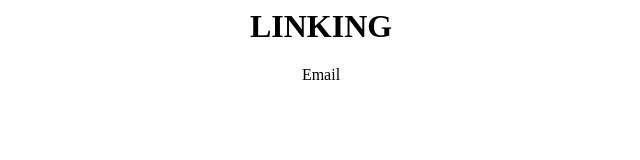
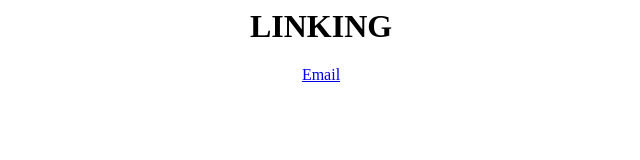
Before and after one commit to Jailbreakwinner38/repo, a plain HTML site: page index.html in a window 1280 px wide. Shown: the full height of the page, 319-959 px from the left. Drawn offline with Linux system fonts and the light colour scheme.

Commit message:
Update index.html

```diff
--- a/index.html
+++ b/index.html
@@ -4,7 +4,7 @@
   </HEAD>
   <BODY>
     <CENTER> <H1> LINKING </H1> </CENTER>
-    <CENTER> <AHREF = "mailto: rohanmurudkar122@gmail.com"> Email </A> </CENTER>
+    <CENTER> <A HREF = "mailto: rohanmurudkar122@gmail.com"> Email </A> </CENTER>
 
 
   </BODY>
```
